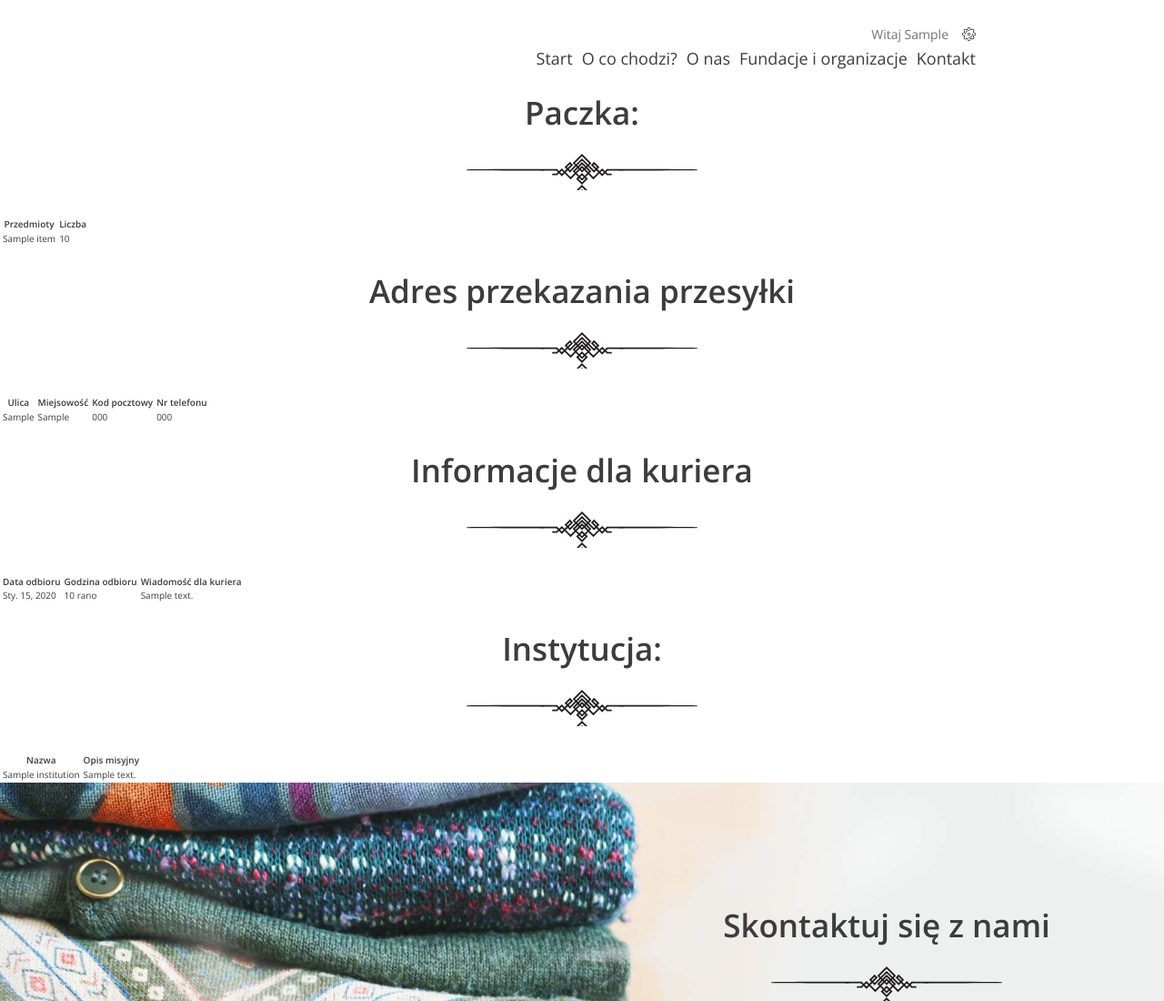
After one commit to tomeksporczyk/Oddam_w_dobre_rece, a Django app: page /donations/1 in a window 1280 px wide. The commit adds this page. Shown: the top 1100 px of the page at 91% size. Run offline with Django 3.2, Linux system fonts and the light colour scheme; a user stored in the database is signed in; tables that the repository leaves empty hold one stand-in row (values such as "Sample post").

Commit message:
donations details

```diff
--- /dev/null
+++ b/OWDR/templates/OWDR/donations_details.html
@@ -0,0 +1,70 @@
+{% extends 'OWDR/base.html' %}
+{% block content %}
+    <h2>Paczka:</h2>
+    <table>
+        <thead>
+            <tr>
+                <th>Przedmioty</th>
+                <th>Liczba</th>
+            </tr>
+        </thead>
+        <tbody>
+            <tr>
+                <td>{% for item in donation.items.all %}{{ item.name }}{% endfor %}</td>
+                <td>{{ donation.quantity }}</td>
+            </tr>
+        </tbody>
+    </table>
+    <h2>Adres przekazania przesyłki</h2>
+    <table>
+        <thead>
+            <tr>
+                <th>Ulica</th>
+                <th>Miejsowość</th>
+                <th>Kod pocztowy</th>
+                <th>Nr telefonu</th>
+            </tr>
+        </thead>
+        <tbody>
+            <tr>
+                <td>{{ donation.pick_up_address.street }}</td>
+                <td>{{ donation.pick_up_address.city }}</td>
+                <td>{{ donation.pick_up_address.postal_code }}</td>
+                <td>{{ donation.pick_up_address.phone_number }}</td>
+            </tr>
+        </tbody>
+    </table>
+    <h2>Informacje dla kuriera</h2>
+    <table>
+        <thead>
+            <tr>
+                <th>Data odbioru</th>
+                <th>Godzina odbioru</th>
+                <th>Wiadomość dla kuriera</th>
+            </tr>
+        </thead>
+        <tbody>
+            <tr>
+                <td>{{ donation.courier_information.date}}</td>
+                <td>{{ donation.courier_information.time}}</td>
+                <td>{{ donation.courier_information.message}}</td>
+            </tr>
+        </tbody>
+    </table>
+    <h2>Instytucja:</h2>
+    <table>
+        <thead>
+            <tr>
+                <th>Nazwa</th>
+                <th>Opis misyjny</th>
+            </tr>
+        </thead>
+        <tbody>
+            <tr>
+                <td>{{ donation.institution.name }}</td>
+                <td>{{ donation.institution.mission_description }}</td>
+            </tr>
+        </tbody>
+    </table>
+
+{% endblock %}
--- a/OWDR/templates/OWDR/my_donations.html
+++ b/OWDR/templates/OWDR/my_donations.html
@@ -21,7 +21,7 @@
                     <td>{{ record.quantity }}</td>
                     <td>{{ record.institution.name }}</td>
                     <td>dnia {{ record.courier_information.date }}<br>o godzinie {{ record.courier_information.time }}</td>
-                    <td><a href="{% url 'donation_detais' %}">Zmień/zatwierdź odebranie</a></td>
+                    <td><a href="{{ record.pk }}">Szczegóły</a></td>
                 </tr>
             {% endfor %}
         </tbody>
@@ -47,6 +47,7 @@
                     <td>{{ record.quantity }}</td>
                     <td>{{ record.institution.name }}</td>
                     <td>dnia {{ record.picked_up_date }}</td>
+                    <td><a href="{{ record.pk }}">Szczegóły</a></td>
                 </tr>
             {% endfor %}
         </tbody>
--- a/OWDR/urls.py
+++ b/OWDR/urls.py
@@ -12,6 +12,6 @@ urlpatterns = [
     path('profile/edit', EditProfileView.as_view(), name='profile_edit'),
     path('profile/change-password', ChangePasswordView.as_view(), name='change_password'),
     path('form', FormView.as_view(), name='form'),
-    path('donations', MyDonationsView.as_view(), name='donation_list'),
-    path('donations/details', DonationDetailsView.as_view(), name='donation_detais'),
+    path('donations/', MyDonationsView.as_view(), name='donation_list'),
+    path('donations/<int:pk>', DonationDetailsView.as_view(), name='donation_details'),
 ]
--- a/OWDR/views.py
+++ b/OWDR/views.py
@@ -208,5 +208,6 @@ class DonationDetailsView(LoginRequiredMixin, View):
     login_url = 'login'
     redirect_field_name = 'next'
 
-    def get(self, request):
-        pass
+    def get(self, request, pk):
+        donation = Gift.objects.get(pk=pk)
+        return render(request, 'OWDR/donations_details.html', context={'donation': donation})
```
